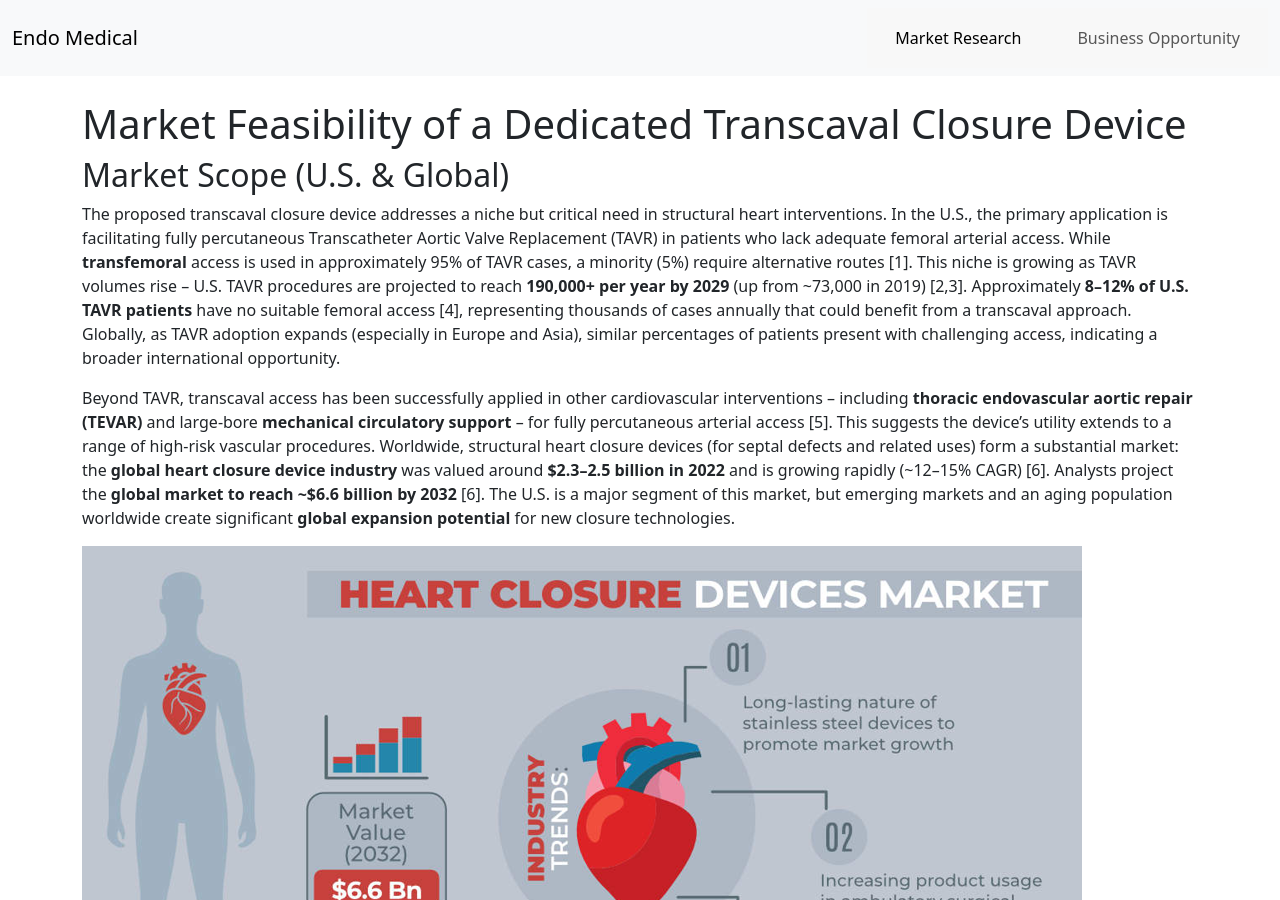
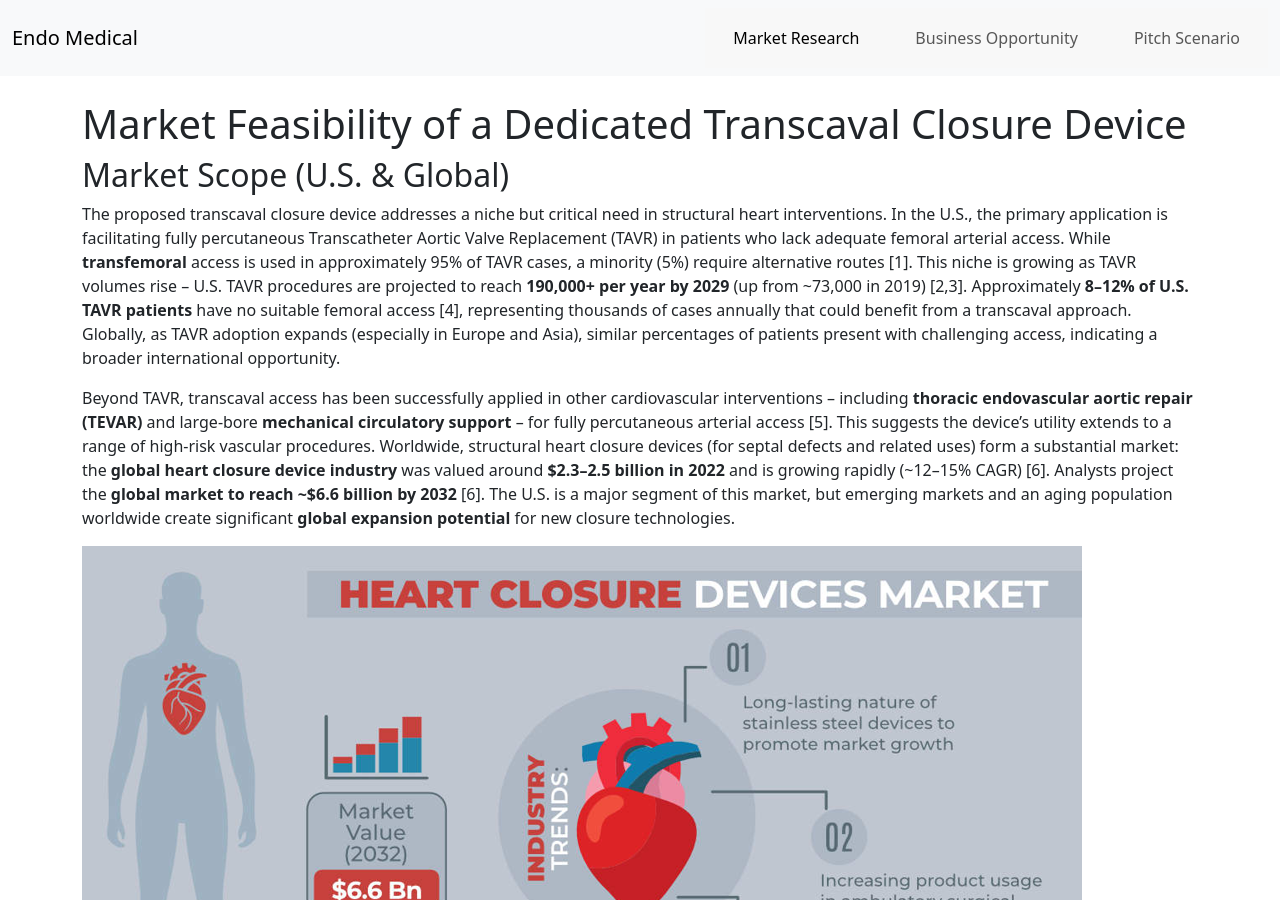
Before and after one commit to psychemistz/EndoMedical, a Jekyll site: the page built from index.md, in a window 1280 px wide and 900 px high. Built offline with Jekyll 4.4.1, drawn with Linux system fonts in a browser that asks for light colours.

Commit message:
Update _config.yml

```diff
--- a/_config.yml
+++ b/_config.yml
@@ -7,3 +7,5 @@ nav:
     url: /
   - title: "Business Opportunity"
     url: /business_opportunity.html
+  - title: "Pitch Scenario"
+    url: /pitch_scenario.html
```
